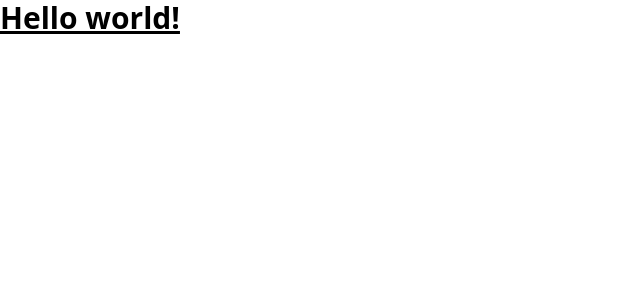
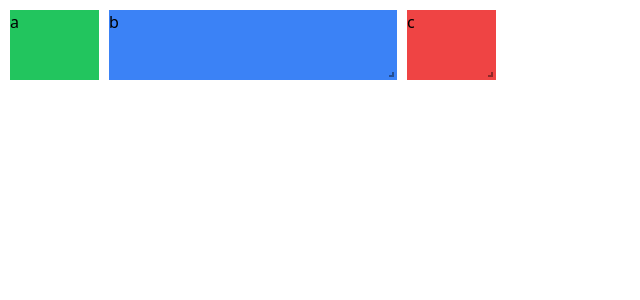
Before and after one commit to jainhardik120/stay-up, a React (Create React App) app: page / in a window 1280 px wide. Shown: the top 300 px of the page, without its empty margins (0-640 px from the left). Built offline with nearby package versions, Linux system fonts and the light colour scheme.

Commit message:
Added react grid layouts basic setup

```diff
--- a/package.json
+++ b/package.json
@@ -11,9 +11,11 @@
     "@types/node": "^16.18.22",
     "@types/react": "^18.0.31",
     "@types/react-dom": "^18.0.11",
+    "@types/react-grid-layout": "^1.3.5",
     "html-webpack-plugin": "^5.5.0",
     "react": "^18.2.0",
     "react-dom": "^18.2.0",
+    "react-grid-layout": "^1.4.4",
     "react-scripts": "5.0.1",
     "typescript": "^4.9.5",
     "web-vitals": "^2.1.4"
--- a/src/App.tsx
+++ b/src/App.tsx
@@ -1,7 +1,34 @@
+import React from "react";
+import GridLayout from "react-grid-layout";
+
+class MyFirstGrid extends React.Component {
+  render() {
+    // layout is an array of objects, see the demo for more complete usage
+    const layout = [
+      { i: "a", x: 0, y: 0, w: 1, h: 2, static: true },
+      { i: "b", x: 1, y: 0, w: 3, h: 2, minW: 2, maxW: 4 },
+      { i: "c", x: 4, y: 0, w: 1, h: 2 }
+    ];
+    return (
+      <GridLayout
+        className="layout"
+        layout={layout}
+        cols={12}
+        rowHeight={30}
+        width={1200}
+      >
+        <div key="a" className="bg-green-500">a</div>
+        <div key="b" className="bg-blue-500">b</div>
+        <div key="c" className="bg-red-500">c</div>
+      </GridLayout>
+    );
+  }
+}
+
 export default function App() {
   return (
-    <h1 className="text-3xl font-bold underline">
-      Hello world!
-    </h1>
+    <div>
+      <MyFirstGrid />
+    </div>
   )
 }
--- a/src/index.tsx
+++ b/src/index.tsx
@@ -2,6 +2,7 @@ import React from 'react';
 import ReactDOM from 'react-dom/client';
 import App from './App';
 import './index.css';
+import "react-grid-layout/css/styles.css"
 
 const root = ReactDOM.createRoot(
   document.getElementById('root') as HTMLElement
```
Also changed, not shown: 1 other file (tests, documents, lock files or other folders).
